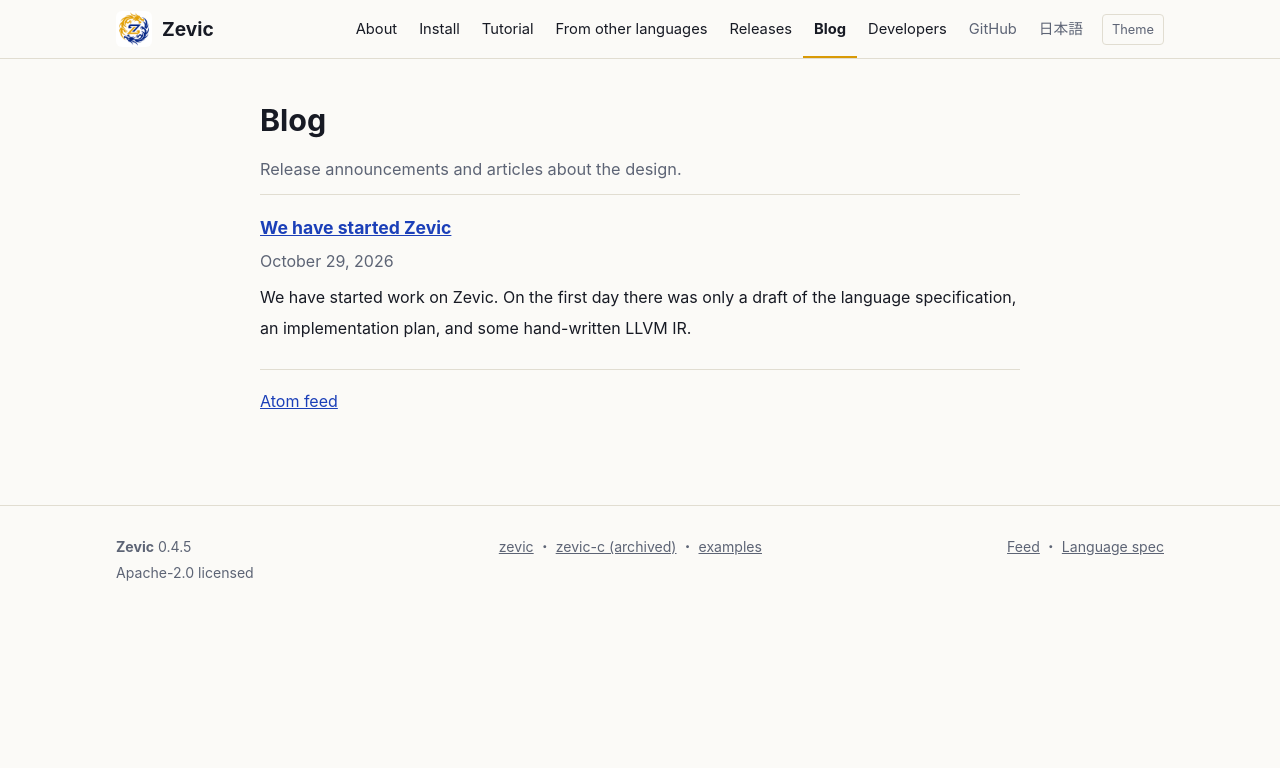
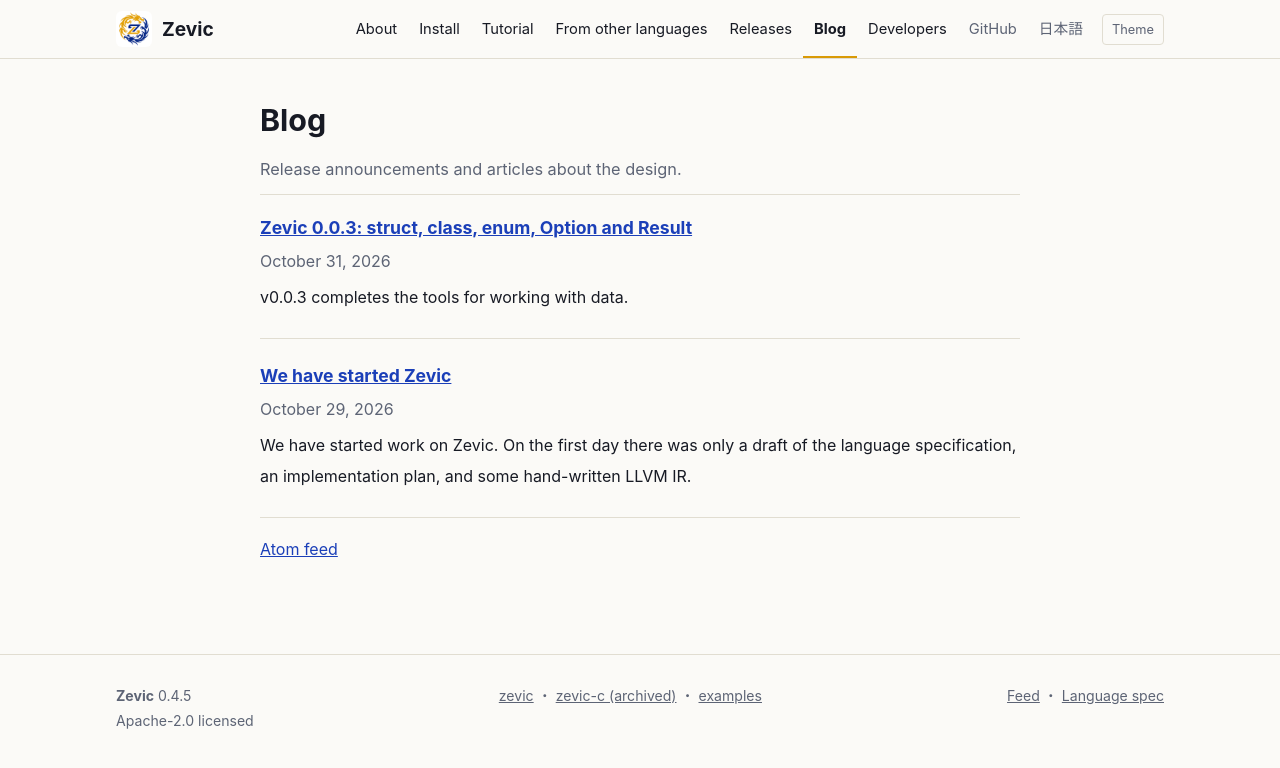
Before and after one commit to zevic-lang/zevic-lang.github.io, a Jekyll site: the page built from en/blog/index.html, in a window 1280 px wide. Shown: the top 768 px of the page. Built offline with Jekyll 4.4.1, drawn with Linux system fonts in a browser that asks for light colours; part of the change alters nothing that is shown.

Commit message:
EN blog: Zevic 0.0.3: struct, class, enum, Option and Result
Co-Authored-By: Claude Sonnet 5.5 <noreply@anthropic.com>
Claude-Session: https://claude.ai/code/session_01ELZTNY1DqdJybfLUMAn58m

````diff
--- a/_posts/2026-10-31-zevic-0-0-3.md
+++ b/_posts/2026-10-31-zevic-0-0-3.md
@@ -1,5 +1,6 @@
 ---
 title: "Zevic 0.0.3: struct・class・enum と Option・Result"
+alt: /en/blog/2026/10/31/zevic-0-0-3/
 ---
 v0.0.3 で、データを扱うための機能が揃いました。
 
--- /dev/null
+++ b/_posts/en/2026-10-31-zevic-0-0-3.md
@@ -0,0 +1,27 @@
+---
+title: "Zevic 0.0.3: struct, class, enum, Option and Result"
+alt: /blog/2026/10/31/zevic-0-0-3/
+---
+v0.0.3 completes the tools for working with data.
+
+- `struct` (value type), `class` (reference type) and `enum` (can carry data)
+- `match`, with guards, ranges and nested patterns. The compiler rejects a `match` that does not cover every case
+- `Option` and `Result`, and the `?` operator. Neither is special in the language: the standard library defines them as `enum`s
+- `Array<T>` is also written in Zevic itself
+- Generics (one function is generated per type) and tuples
+
+The design with no exceptions and no null took shape in this version. Failures are return values, and bugs are a `Panic`.
+
+```zevic
+fn Half(n: I32) -> Result<I32, Error> {
+    if (n % 2 != 0) {
+        return Err(Error.New(ErrorKind.Invalid, "${n} is odd"))
+    }
+    Ok(n / 2)
+}
+
+fn Quarter(n: I32) -> Result<I32, Error> {
+    let h: I32 = Half(n)?
+    Half(h)
+}
+```
````
